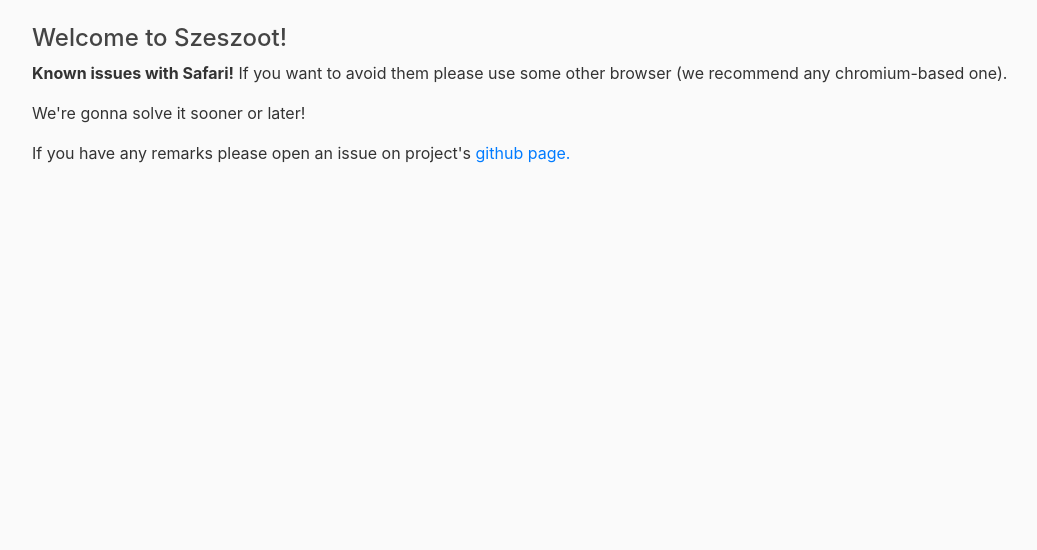
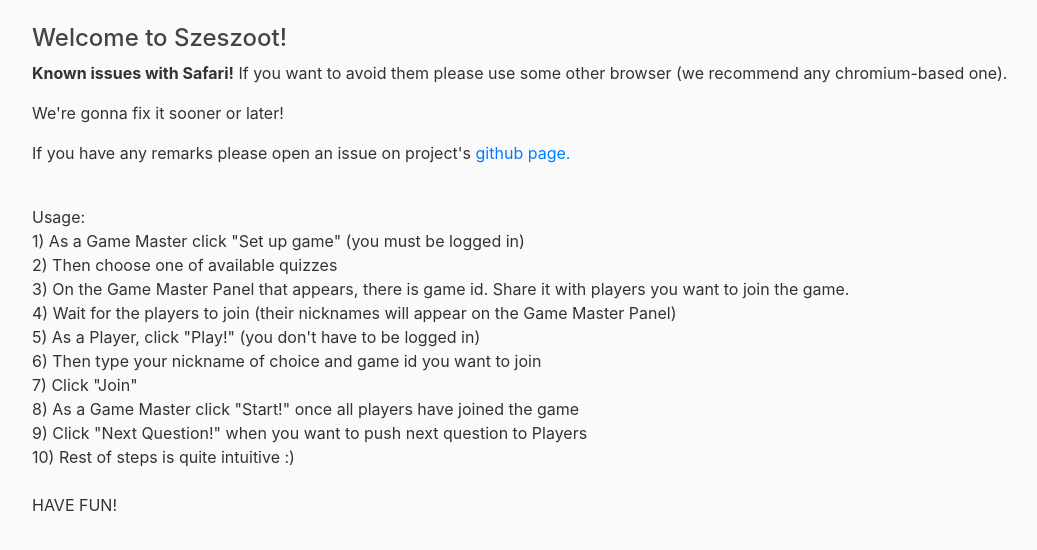
Before and after one commit to AndrzejSzeszko/Szeszoot, a Django app: page / in a window 1280 px wide. Shown: the part 56-606 px from the top of the page, without its empty margins (53-1090 px from the left). Run offline with Django 3.2, Linux system fonts and the light colour scheme; parts of the project's set-up code (start-up, migrations or seed data) failed here and were passed over; some libraries are stand-ins or nearby versions.

Commit message:
add usage description

```diff
--- a/src/app_szeszoot/templates/app_szeszoot/home.html
+++ b/src/app_szeszoot/templates/app_szeszoot/home.html
@@ -1,9 +1,24 @@
 {% extends 'app_szeszoot/base.html' %}
-
+{% load static %}
 
 {% block content %}
     <h4>Welcome to Szeszoot!</h4>
     <p><strong>Known issues with Safari!</strong> If you want to avoid them please use some other browser (we recommend any chromium-based one).</p>
-    <p>We're gonna solve it sooner or later!</p>
+    <p>We're gonna fix it sooner or later!</p>
     <p>If you have any remarks please open an issue on project's <a href="https://github.com/AndrzejSzeszko/Szeszoot">github page.</a></p>
+    <div class="multiline">
+        Usage:
+        1) As a Game Master click "Set up game" (you must be logged in)
+        2) Then choose one of available quizzes
+        3) On the Game Master Panel that appears, there is game id. Share it with players you want to join the game.
+        4) Wait for the players to join (their nicknames will appear on the Game Master Panel)
+        5) As a Player, click "Play!" (you don't have to be logged in)
+        6) Then type your nickname of choice and game id you want to join
+        7) Click "Join"
+        8) As a Game Master click "Start!" once all players have joined the game
+        9) Click "Next Question!" when you want to push next question to Players
+        10) Rest of steps is quite intuitive :)
+
+        HAVE FUN!
+    </div>
 {% endblock content %}
```
